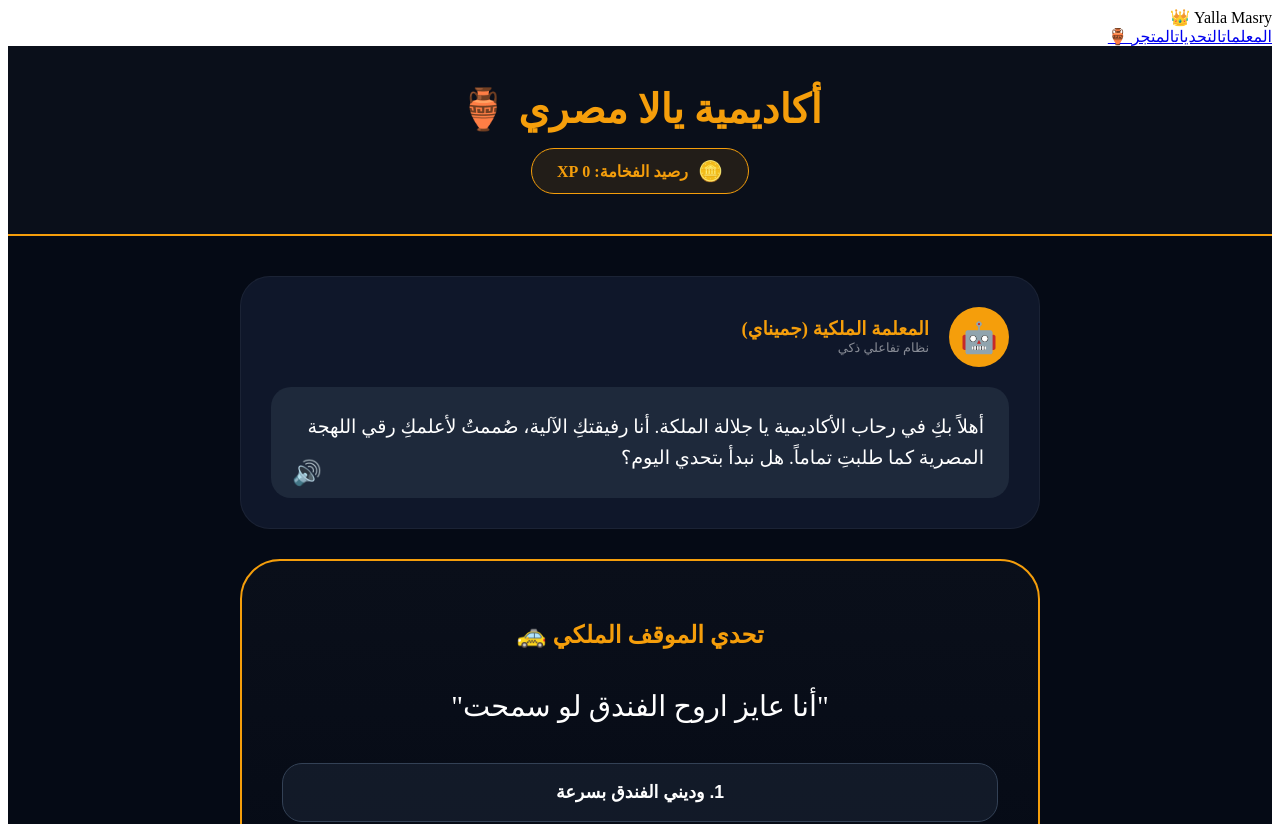
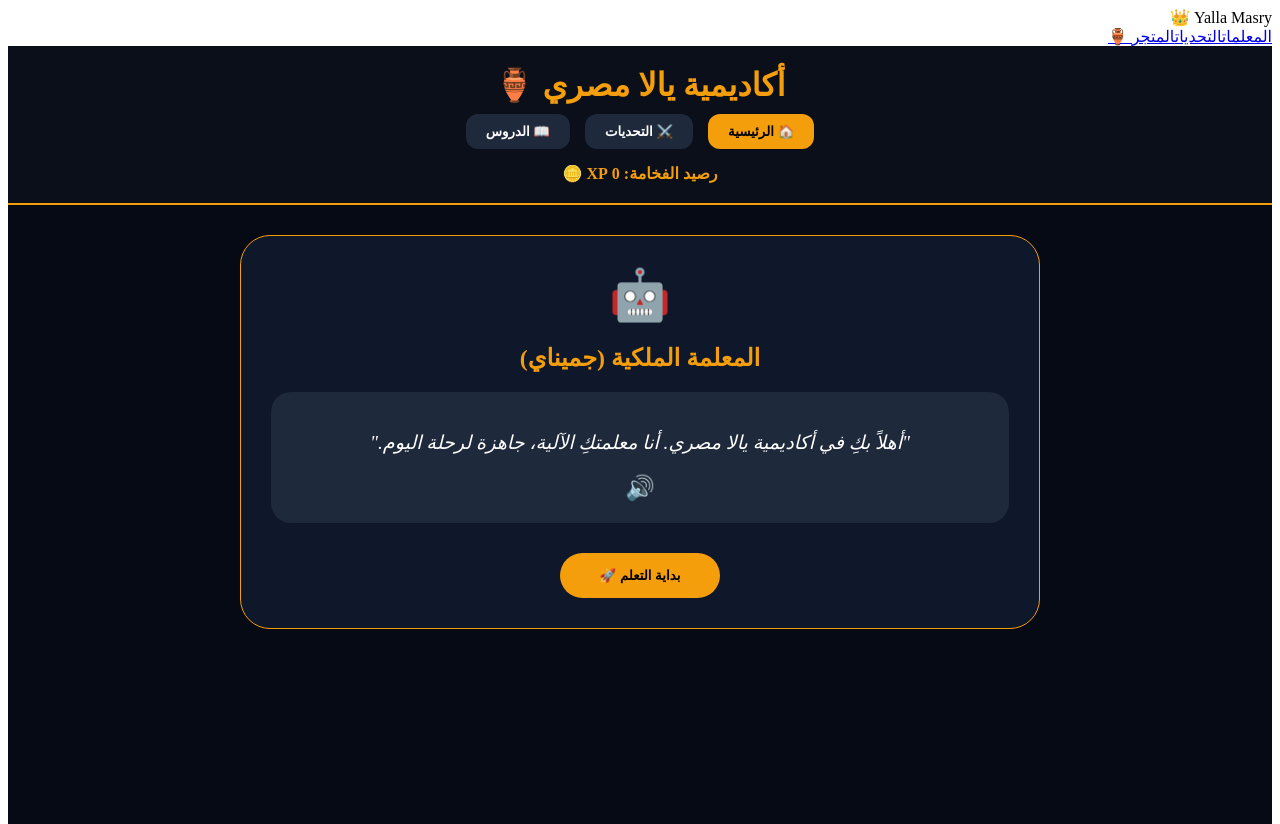
Before and after one commit to adamahmed29623-bit/Adam-Acadmey-yalla-masry, a Next.js app: page / in a window 1280 px wide. Shown: the top 824 px of the page. Built offline with nearby package versions, Linux system fonts and the light colour scheme.

Commit message:
Update page.tsx

```diff
--- a/src/app/page.tsx
+++ b/src/app/page.tsx
@@ -1,89 +1,118 @@
 'use client';
 import React, { useState } from 'react';
 
-export default function NefertitiAcademyPro() {
+export default function NefertitiAcademyFull() {
+  const [page, setPage] = useState('home'); // home, challenges, lessons
   const [points, setPoints] = useState(0);
   const [feedback, setFeedback] = useState('');
-  const [aiStatus, setAiStatus] = useState('ترحيب');
+  const [aiSpeech, setAiSpeech] = useState('أهلاً بكِ في أكاديمية يالا مصري. أنا معلمتكِ الآلية، جاهزة لرحلة اليوم.');
 
-  const teacherDialog = {
-    ترحيب: "أهلاً بكِ في رحاب الأكاديمية يا جلالة الملكة. أنا رفيقتكِ الآلية، صُممتُ لأعلمكِ رقي اللهجة المصرية كما طلبتِ تماماً. هل نبدأ بتحدي اليوم؟",
-    صح: "🏰 إجابة ملكية مبهرة! لقد استوعبتِ نغمة الأدب المصري الرفيع. (+20 نقطة)",
-    خطأ: "⚠️ لا بأس يا ملكة، العظمة تأتي من المحاولة. الجملة تحتاج لمسة من الرقة المصرية، جربي مرة أخرى.",
-    نطق: "أنا عايز اروح الفندق لو سمحت"
-  };
-
-  const playVoice = (text: string) => {
-    if ('speechSynthesis' in window) {
-      const msg = new SpeechSynthesisUtterance(text);
-      msg.lang = 'ar-EG';
-      msg.rate = 0.9;
-      window.speechSynthesis.speak(msg);
+  // 🔊 محرك النطق الملكي
+  const speak = (text: string) => {
+    if (typeof window !== 'undefined' && window.speechSynthesis) {
+      window.speechSynthesis.cancel();
+      const utterance = new SpeechSynthesisUtterance(text);
+      utterance.lang = 'ar-EG';
+      utterance.rate = 0.8;
+      window.speechSynthesis.speak(utterance);
     }
   };
 
-  const handleAction = (isCorrect: boolean) => {
+  const handleChallenge = (isCorrect: boolean) => {
     if (isCorrect) {
       setPoints(prev => prev + 20);
-      setAiStatus('صح');
-      setFeedback('أحسنتِ! تم إضافة النقاط لرصيد فخامتكِ.');
+      setFeedback('🏰 مذهل! إجابة ملكية صحيحة تليق بفخامتكِ.');
+      setAiSpeech("لقد أتقنتِ نغمة الأدب المصري الرفيع في هذا الموقف!");
     } else {
-      setAiStatus('خطأ');
-      setFeedback('حاولي مرة أخرى، فالإتقان يحتاج صبراً ملكياً.');
+      setFeedback('⚠️ المحاولة فخر للملكات، جربي مرة أخرى.');
     }
   };
 
   return (
     <div style={{ backgroundColor: '#050a15', color: 'white', minHeight: '100vh', direction: 'rtl', fontFamily: 'serif' }}>
-      <header style={{ padding: '40px 20px', textAlign: 'center', borderBottom: '2px solid #f59e0b', background: '#0a0f1a' }}>
-        <h1 style={{ color: '#f59e0b', fontSize: '2.5rem', margin: 0 }}>أكاديمية يالا مصري 🏺</h1>
-        <div style={{ marginTop: '15px', display: 'inline-flex', alignItems: 'center', gap: '10px', background: 'rgba(245,158,11,0.1)', padding: '10px 25px', borderRadius: '50px', border: '1px solid #f59e0b' }}>
-          <span style={{ fontSize: '20px' }}>🪙</span>
-          <span style={{ fontWeight: 'bold', color: '#f59e0b' }}>رصيد الفخامة: {points} XP</span>
+
+      {/* 1. الشريط العلوي الملكي (التنقل بين الصفحات الثلاث) */}
+      <header style={{ padding: '20px', textAlign: 'center', borderBottom: '2px solid #f59e0b', background: '#0a0f1a' }}>
+        <h1 style={{ color: '#f59e0b', margin: '0 0 10px 0' }}>أكاديمية يالا مصري 🏺</h1>
+        <div style={{ display: 'flex', justifyContent: 'center', gap: '15px', marginBottom: '15px' }}>
+          <button onClick={() => setPage('home')} style={navBtnStyle(page === 'home')}>🏠 الرئيسية</button>
+          <button onClick={() => setPage('challenges')} style={navBtnStyle(page === 'challenges')}>⚔️ التحديات</button>
+          <button onClick={() => setPage('lessons')} style={navBtnStyle(page === 'lessons')}>📖 الدروس</button>
         </div>
+        <div style={{ color: '#f59e0b', fontWeight: 'bold' }}>رصيد الفخامة: {points} XP 🪙</div>
       </header>
 
-      <main style={{ maxWidth: '800px', margin: '40px auto', padding: '0 20px' }}>
-        <section style={{ backgroundColor: '#0f172a', borderRadius: '30px', padding: '30px', border: '1px solid rgba(255,255,255,0.05)', marginBottom: '30px' }}>
-          <div style={{ display: 'flex', alignItems: 'center', gap: '20px', marginBottom: '20px' }}>
-            {/* تم تصحيح الخطأ هنا ✅ */}
-            <div style={{ width: '60px', height: '60px', backgroundColor: '#f59e0b', borderRadius: '50%', display: 'flex', alignItems: 'center', justifyContent: 'center', fontSize: '30px' }}>🤖</div>
-            <div>
-              <h3 style={{ margin: 0, color: '#f59e0b' }}>المعلمة الملكية (جميناي)</h3>
-              <p style={{ margin: 0, fontSize: '0.8rem', opacity: 0.5 }}>نظام تفاعلي ذكي</p>
+      <main style={{ maxWidth: '800px', margin: '30px auto', padding: '0 20px' }}>
+
+        {/* --- الصفحة الأولى: الرئيسية ومعلمة جميناي --- */}
+        {page === 'home' && (
+          <section style={{ textAlign: 'center', animation: 'fadeIn 0.5s' }}>
+            <div style={{ background: '#0f172a', padding: '30px', borderRadius: '30px', border: '1px solid #f59e0b' }}>
+              <div style={{ fontSize: '50px', marginBottom: '10px' }}>🤖</div>
+              <h2 style={{ color: '#f59e0b' }}>المعلمة الملكية (جميناي)</h2>
+              <div style={{ background: '#1e293b', padding: '20px', borderRadius: '20px', position: 'relative', marginTop: '15px' }}>
+                <p style={{ fontSize: '1.2rem', fontStyle: 'italic' }}>"{aiSpeech}"</p>
+                <button onClick={() => speak(aiSpeech)} style={{ border: 'none', background: 'none', cursor: 'pointer', fontSize: '24px' }}>🔊</button>
+              </div>
+              <button onClick={() => setPage('challenges')} style={{ marginTop: '30px', padding: '15px 40px', background: '#f59e0b', border: 'none', borderRadius: '50px', fontWeight: 'bold', cursor: 'pointer' }}>بداية التعلم 🚀</button>
             </div>
-          </div>
-          <div style={{ background: '#1e293b', padding: '25px', borderRadius: '20px', fontSize: '1.2rem', lineHeight: '1.6', position: 'relative' }}>
-             {aiStatus === 'ترحيب' && teacherDialog.ترحيب}
-             {aiStatus === 'صح' && teacherDialog.صح}
-             {aiStatus === 'خطأ' && teacherDialog.خطأ}
-             <button onClick={() => playVoice(teacherDialog.نطق)} style={{ position: 'absolute', left: '15px', bottom: '10px', cursor: 'pointer', background: 'none', border: 'none', fontSize: '24px' }}>🔊</button>
-          </div>
-        </section>
+          </section>
+        )}
 
-        <section style={{ background: 'linear-gradient(180deg, #0a0f1a 0%, #050a15 100%)', padding: '40px', borderRadius: '40px', border: '2px solid #f59e0b', textAlign: 'center' }}>
-          <h2 style={{ color: '#f59e0b' }}>تحدي الموقف الملكي 🚕</h2>
-          <div style={{ margin: '40px 0' }}>
-            <p style={{ fontSize: '1.8rem', fontWeight: 'black' }}>"أنا عايز اروح الفندق لو سمحت"</p>
-          </div>
-          <div style={{ display: 'grid', gap: '15px' }}>
-            <button onClick={() => handleAction(false)} style={btnStyle}>1. وديني الفندق بسرعة</button>
-            <button onClick={() => handleAction(true)} style={{...btnStyle, backgroundColor: '#f59e0b', color: 'black'}}>2. انا عايز اروح الفندق لو سمحت ✅</button>
-          </div>
-          {feedback && <p style={{ marginTop: '20px', fontWeight: 'bold', color: aiStatus === 'صح' ? '#4ade80' : '#f87171' }}>{feedback}</p>}
-        </section>
+        {/* --- الصفحة الثانية: التحديات التفاعلية --- */}
+        {page === 'challenges' && (
+          <section style={{ animation: 'fadeIn 0.5s' }}>
+            <div style={{ background: 'linear-gradient(180deg, #0f172a, #050a15)', padding: '40px', borderRadius: '40px', border: '2px solid #f59e0b', textAlign: 'center' }}>
+              <h2 style={{ color: '#f59e0b' }}>تحدي الموقف: "في التاكسي" 🚕</h2>
+              <p style={{ fontSize: '1.5rem', margin: '20px 0' }}>"أنا عايز اروح الفندق لو سمحت"</p>
+              <button onClick={() => speak("أنا عايز اروح الفندق لو سمحت")} style={{ background: '#1e293b', border: 'none', color: 'white', padding: '10px 20px', borderRadius: '50px', cursor: 'pointer', marginBottom: '30px' }}>🔊 اسمعي النطق</button>
+
+              <div style={{ display: 'grid', gap: '15px' }}>
+                <button onClick={() => handleChallenge(false)} style={choiceStyle}>1. وديني الفندق بسرعة</button>
+                <button onClick={() => handleChallenge(true)} style={{...choiceStyle, backgroundColor: '#f59e0b', color: 'black'}}>2. انا عايز اروح الفندق لو سمحت ✅</button>
+              </div>
+              {feedback && <p style={{ marginTop: '20px', fontWeight: 'bold', color: feedback.includes('أحسنت') ? '#4ade80' : '#f87171' }}>{feedback}</p>}
+            </div>
+          </section>
+        )}
+
+        {/* --- الصفحة الثالثة: قاعة الدروس --- */}
+        {page === 'lessons' && (
+          <section style={{ textAlign: 'center', animation: 'fadeIn 0.5s' }}>
+            <div style={{ background: '#0a0f1a', padding: '50px', borderRadius: '30px', border: '1px solid rgba(255,255,255,0.1)' }}>
+              <h2 style={{ color: '#f59e0b' }}>خريطة رحلة نفرتيتي 🏺</h2>
+              <p>المستوى الأول: أساسيات التعامل الراقي</p>
+              <div style={{ width: '100%', height: '10px', background: '#1e293b', borderRadius: '5px', marginTop: '20px', overflow: 'hidden' }}>
+                <div style={{ width: '35%', height: '100%', background: '#f59e0b' }}></div>
+              </div>
+              <p style={{ opacity: 0.5, marginTop: '10px' }}>تم إنجاز 35% من الرحلة الملكية</p>
+            </div>
+          </section>
+        )}
+
       </main>
     </div>
   );
 }
 
-const btnStyle = {
-  padding: '18px',
+// تنسيقات مساعدة
+const navBtnStyle = (active: boolean) => ({
+  padding: '10px 20px',
+  borderRadius: '12px',
+  border: 'none',
+  cursor: 'pointer',
+  backgroundColor: active ? '#f59e0b' : '#1e293b',
+  color: active ? 'black' : 'white',
+  fontWeight: 'bold' as const,
+  transition: '0.3s'
+});
+
+const choiceStyle = {
+  padding: '20px',
   borderRadius: '20px',
   border: '1px solid #334155',
   background: 'rgba(30, 41, 59, 0.5)',
   color: 'white',
   cursor: 'pointer',
-  fontSize: '1.1rem',
   fontWeight: 'bold' as const
 };
```
